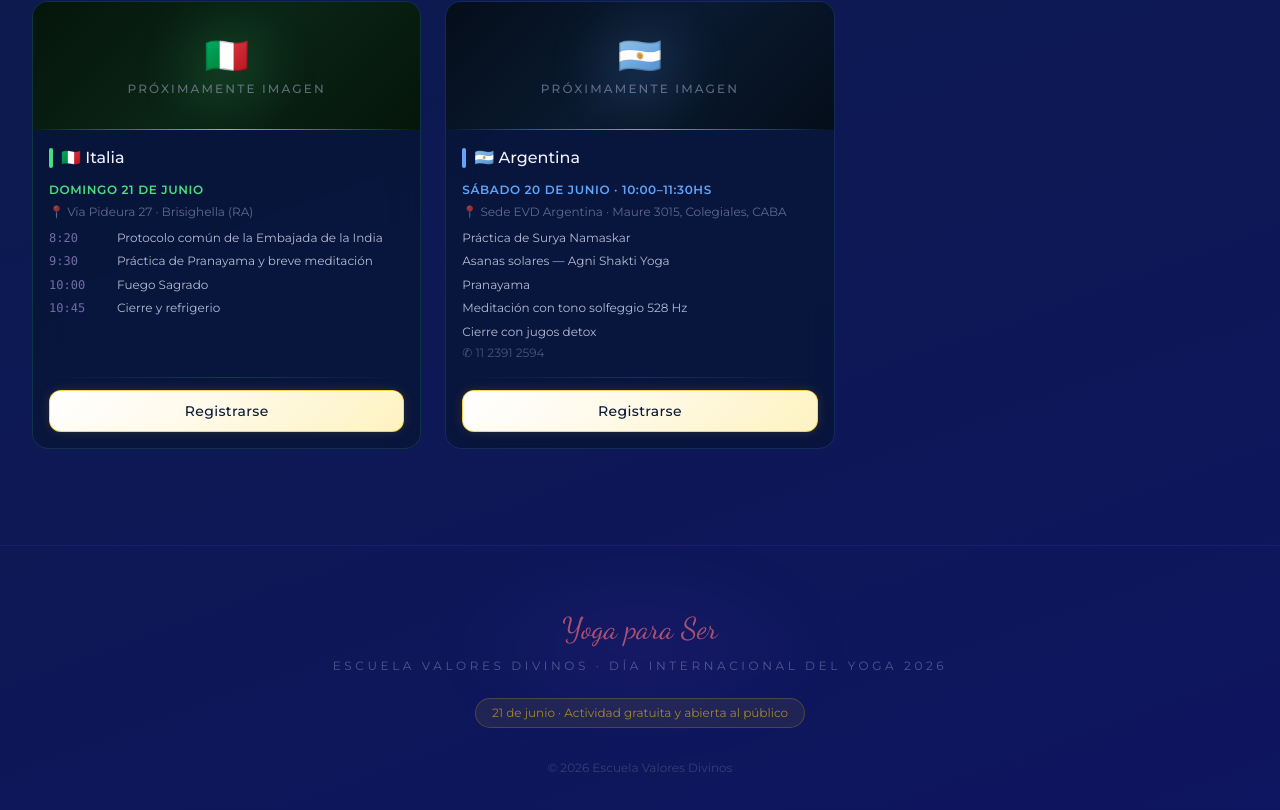
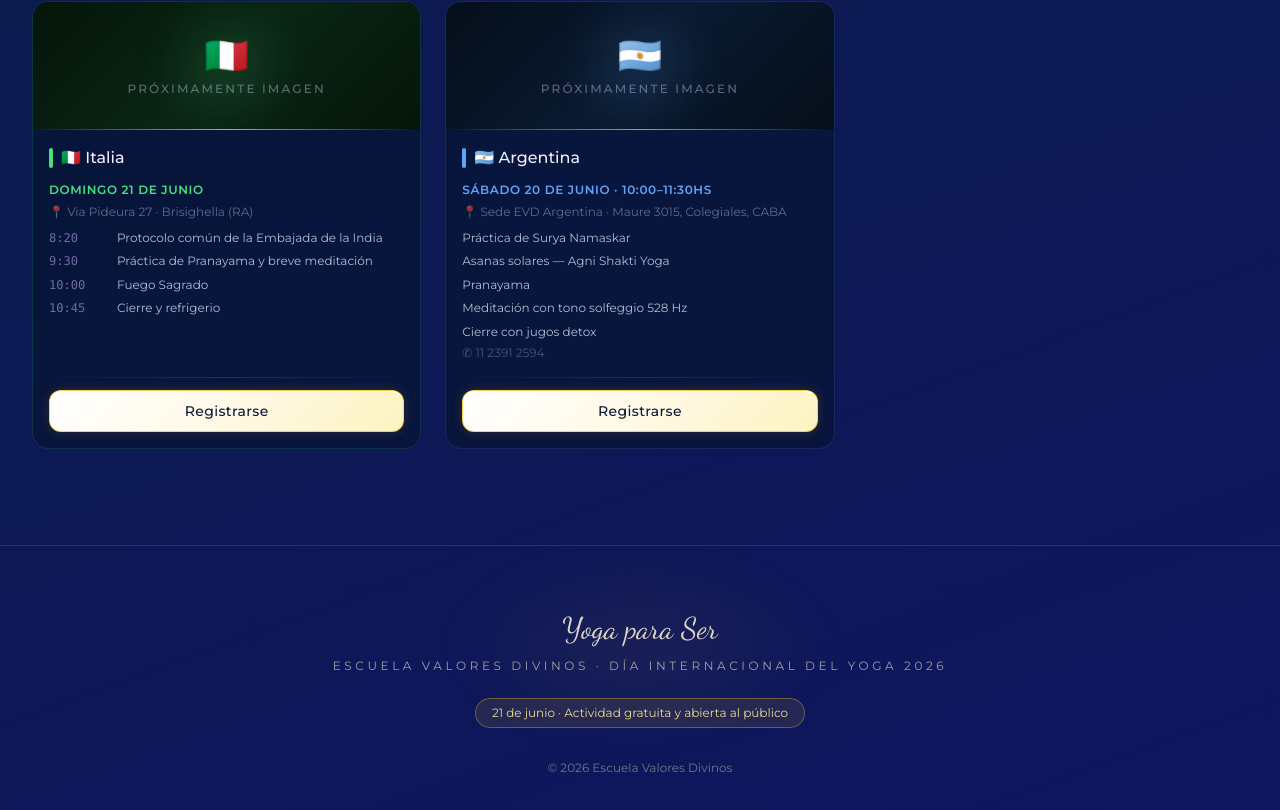
Before and after one commit to mukunda-lab/DIYEVD, a React (Vite) app: page / in a window 1280 px wide. Shown: the part 2205-3015 px from the top of the page. Built offline with nearby package versions, Linux system fonts and the light colour scheme; the HTML template or start-up script is replaced by a standard one.

Commit message:
style: footer text to cream tones for contrast
https://claude.ai/code/session_019NwSBbVy4j2L6hJGEsRxCD

```diff
--- a/src/components/Footer.tsx
+++ b/src/components/Footer.tsx
@@ -2,38 +2,38 @@ export default function Footer() {
   return (
     <footer
       className="relative py-16 px-6 text-center overflow-hidden"
-      style={{ borderTop: '1px solid rgba(124,58,237,0.15)' }}
+      style={{ borderTop: '1px solid rgba(245,197,24,0.15)' }}
     >
       <div
         className="absolute top-0 left-1/2 -translate-x-1/2"
         style={{
           width: '400px',
           height: '200px',
-          background: 'radial-gradient(ellipse, rgba(124,58,237,0.08) 0%, transparent 70%)',
+          background: 'radial-gradient(ellipse, rgba(245,197,24,0.06) 0%, transparent 70%)',
           filter: 'blur(20px)',
         }}
       />
       <div className="relative z-10">
         <p
           className="font-script text-3xl mb-3"
-          style={{ color: 'rgba(232,105,122,0.7)' }}
+          style={{ color: 'rgba(255,245,220,0.85)' }}
         >
           Yoga para Ser
         </p>
-        <p className="text-xs tracking-[0.3em] uppercase mb-6" style={{ color: 'rgba(180,180,220,0.4)' }}>
+        <p className="text-xs tracking-[0.3em] uppercase mb-6" style={{ color: 'rgba(240,230,200,0.65)' }}>
           Escuela Valores Divinos · Día Internacional del Yoga 2026
         </p>
         <div
           className="inline-block px-4 py-1.5 rounded-full text-xs"
           style={{
-            background: 'rgba(245,197,24,0.08)',
-            border: '1px solid rgba(245,197,24,0.2)',
-            color: 'rgba(245,197,24,0.6)',
+            background: 'rgba(245,197,24,0.1)',
+            border: '1px solid rgba(245,197,24,0.35)',
+            color: 'rgba(255,235,150,0.9)',
           }}
         >
           21 de junio · Actividad gratuita y abierta al público
         </div>
-        <p className="mt-8 text-xs" style={{ color: 'rgba(120,120,160,0.4)' }}>
+        <p className="mt-8 text-xs" style={{ color: 'rgba(220,210,185,0.5)' }}>
           © 2026 Escuela Valores Divinos
         </p>
       </div>
```
